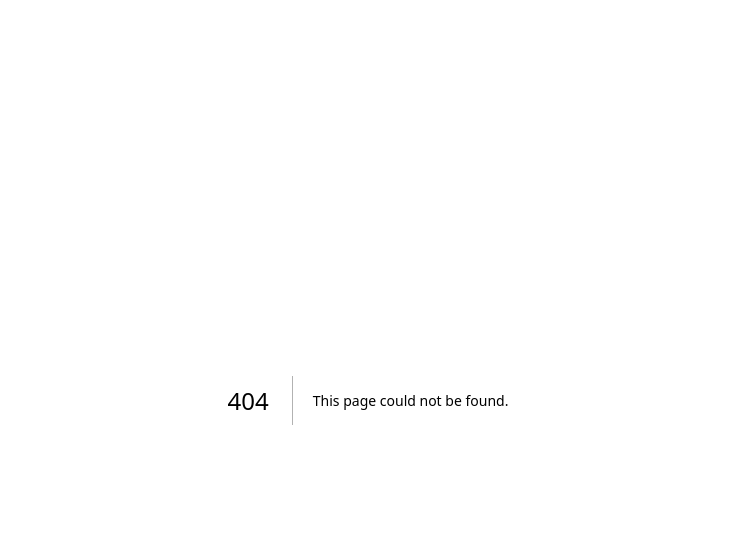
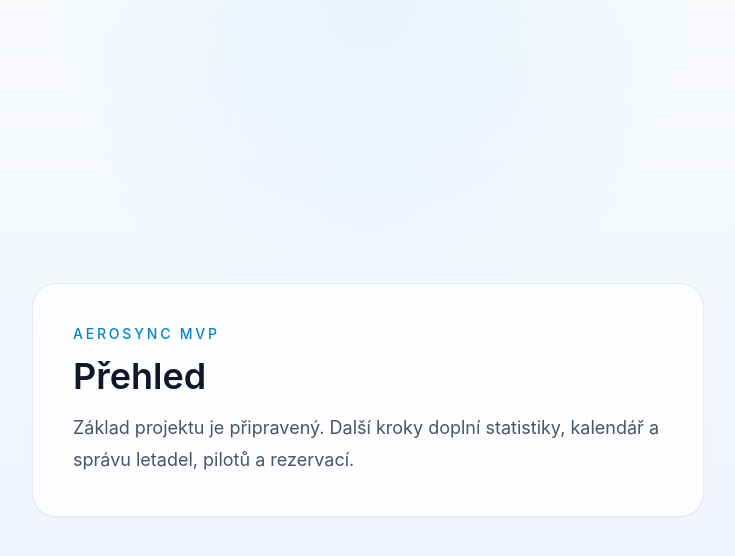
Before and after one commit to honzik-byte/AeroSync, a Next.js app: page /dashboard in a window 1280 px wide. Before the commit this address had no page. Shown: the top 556 px of the page, without its empty margins (272-1007 px from the left). Built offline with nearby package versions, Linux system fonts and the light colour scheme.

Commit message:
fix: stabilize bootstrap tooling

```diff
--- a/package.json
+++ b/package.json
@@ -6,7 +6,7 @@
     "dev": "next dev",
     "build": "next build",
     "start": "next start",
-    "lint": "next lint",
+    "lint": "cross-env ESLINT_USE_FLAT_CONFIG=false eslint .",
     "test": "vitest run"
   },
   "dependencies": {
@@ -29,6 +29,10 @@
     "@types/react-dom": "^19.1.2",
     "@vitejs/plugin-react": "^4.4.1",
     "autoprefixer": "^10.4.21",
+    "cross-env": "^7.0.3",
+    "eslint": "^9.25.1",
+    "eslint-config-next": "^15.3.0",
+    "jsdom": "^26.1.0",
     "postcss": "^8.5.3",
     "tailwindcss": "^3.4.17",
     "typescript": "^5.8.3",
--- /dev/null
+++ b/src/app/dashboard/page.tsx
@@ -0,0 +1,16 @@
+export default function DashboardPage() {
+  return (
+    <main className="mx-auto flex min-h-screen max-w-5xl items-center justify-center p-8">
+      <section className="w-full max-w-2xl rounded-3xl border border-slate-200 bg-white/80 p-10 shadow-sm backdrop-blur">
+        <p className="mb-3 text-sm font-medium uppercase tracking-[0.2em] text-sky-600">
+          AeroSync MVP
+        </p>
+        <h1 className="text-4xl font-semibold text-slate-900">Přehled</h1>
+        <p className="mt-4 text-lg leading-8 text-slate-600">
+          Základ projektu je připravený. Další kroky doplní statistiky, kalendář a správu letadel,
+          pilotů a rezervací.
+        </p>
+      </section>
+    </main>
+  );
+}
--- a/src/lib/dates.ts
+++ b/src/lib/dates.ts
@@ -3,6 +3,6 @@ export function formatTimeLabel(date: Date) {
     hour: "2-digit",
     minute: "2-digit",
     hour12: false,
-    timeZone: "UTC"
+    timeZone: "Europe/Prague"
   }).format(date);
 }
--- a/vitest.config.ts
+++ b/vitest.config.ts
@@ -5,8 +5,9 @@ import { fileURLToPath } from "node:url";
 export default defineConfig({
   plugins: [react()],
   test: {
-    environment: "node",
-    globals: true
+    environment: "jsdom",
+    globals: true,
+    setupFiles: ["./src/test/setup.ts"]
   },
   resolve: {
     alias: {
```
Also changed, not shown: src/test/setup.ts (added, +1 -0 lines), .eslintrc.json (added), next-env.d.ts, 2 other files (tests, documents, lock files or other folders).
